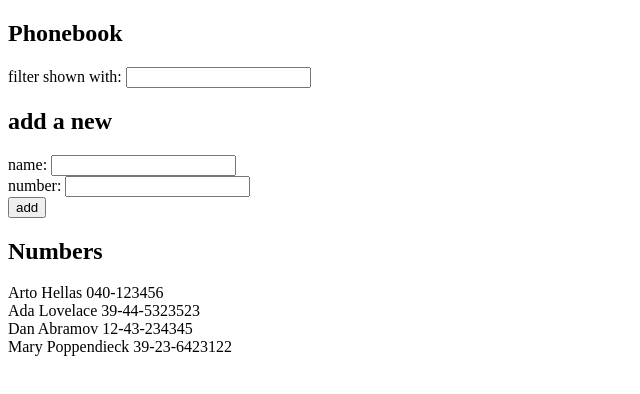
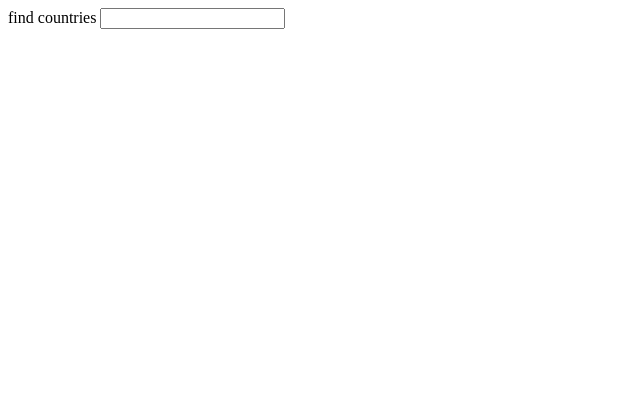
Before and after one commit to ebenezer103/fullStackOpen, a React (Create React App) app in the folder part2/rendering-collections/: page / in a window 1280 px wide. Shown: the top 394 px of the page, without its empty margins (0-640 px from the left). Built offline with nearby package versions, Linux system fonts and the light colour scheme; data requests are answered from the project's data file.

Commit message:
Exercise 2.12 completed

```diff
--- /dev/null
+++ b/part2/rendering-collections/public/index.css
@@ -0,0 +1,3 @@
+.new-line {
+    white-space: pre-line;
+  }
--- a/part2/rendering-collections/src/App.js
+++ b/part2/rendering-collections/src/App.js
@@ -1,47 +1,52 @@
 import React, { useState, useEffect } from 'react'
-import AddPerson from './components/AddPerson';
+import OneCountryDetailed from './components/OneCountryDetailed';
 import axios from 'axios'
 
 function filterByValue(array, string) { return array.filter(o => { return Object.keys(o).some(k => { if (typeof o[k] === 'string') return o[k].toLowerCase().includes(string.toLowerCase()); }); }); }
 
-
 const App = () => {
-  const [notes, setNotes] = useState([])
-  const [persons, setPersons] = useState([])
+  const [countries, setCountriesFound] = useState([])
   const [filterTerm, setNewfilterTerm] = useState('')
 
   const hook = () => {
-    console.log('effect')
+    if (!filterTerm) {
+      return
+    }
     axios
-      .get('http://localhost:3001/persons')
+      .get(`https://restcountries.eu/rest/v2/name/${filterTerm}`)
       .then(response => {
         console.log('promise fulfilled')
-        setPersons(response.data)
+        // console.log(response.data.length)
+
+        if (response.data.length > 10) {
+          console.log("Ebenezer")
+        } else {
+          setCountriesFound(response.data)
+        }
+
       })
   }
 
-  useEffect(hook, [])
-  console.log('render', persons.length, 'persons')
+  useEffect(hook, [filterTerm])
+  // console.log('render', countries.length, 'countries')
 
   const handleFilterChange = (event) => {
     setNewfilterTerm(event.target.value)
-    console.log(filterByValue(persons, filterTerm))
+    console.log(filterByValue(countries, filterTerm))
+
   }
 
 
 
   return (
     <div>
-      <h2>Phonebook</h2>
       <form >
-        <div> filter shown with: <input value={filterTerm} onChange={handleFilterChange} /> </div>
+        <div> find countries <input value={filterTerm} onChange={handleFilterChange} /> </div>
       </form>
+      {/* {filterByValue(countries, filterTerm).map(country => <div key={country.cioc}>{country.name} {country.number}</div>)} */}
+      {filterByValue(countries, filterTerm).map(country => <div key={country.cioc}>{country.name} </div>)}
 
-      <h2>add a new</h2>
-      <AddPerson persons={persons} setPersons={setPersons}/>
-
-      <h2>Numbers</h2>
-      {filterByValue(persons, filterTerm).map(person => <div key={person.id}>{person.name} {person.number}</div>)}
+      <OneCountryDetailed countries={countries} />
 
     </div>
   )
--- /dev/null
+++ b/part2/rendering-collections/src/components/OneCountryDetailed.js
@@ -0,0 +1,25 @@
+// import React, { useState } from 'react'
+
+const OneCountryDetailed = (props) => {
+    if (props.countries.length === 1) {
+        console.log(props.countries[0].languages)
+        return (
+            <div>
+                <h1> {props.countries[0].name} </h1>
+
+                <p>capital: {props.countries[0].capital} </p>
+                <p>population: {props.countries[0].population} </p>
+
+                <h3> languages </h3>
+                {props.countries[0].languages.map((language) => <li key={language.iso639_2} > {language.name} </li>)}
+
+                <img src={props.countries[0].flag} width="200" height="200"/>
+            </div>
+        )
+    } else {
+        return (null)
+    }
+
+}
+
+export default OneCountryDetailed
```
Also changed, not shown: part2/rendering-collections/src/components/Filter.js (deleted), 1 other file (tests, documents, lock files or other folders).
